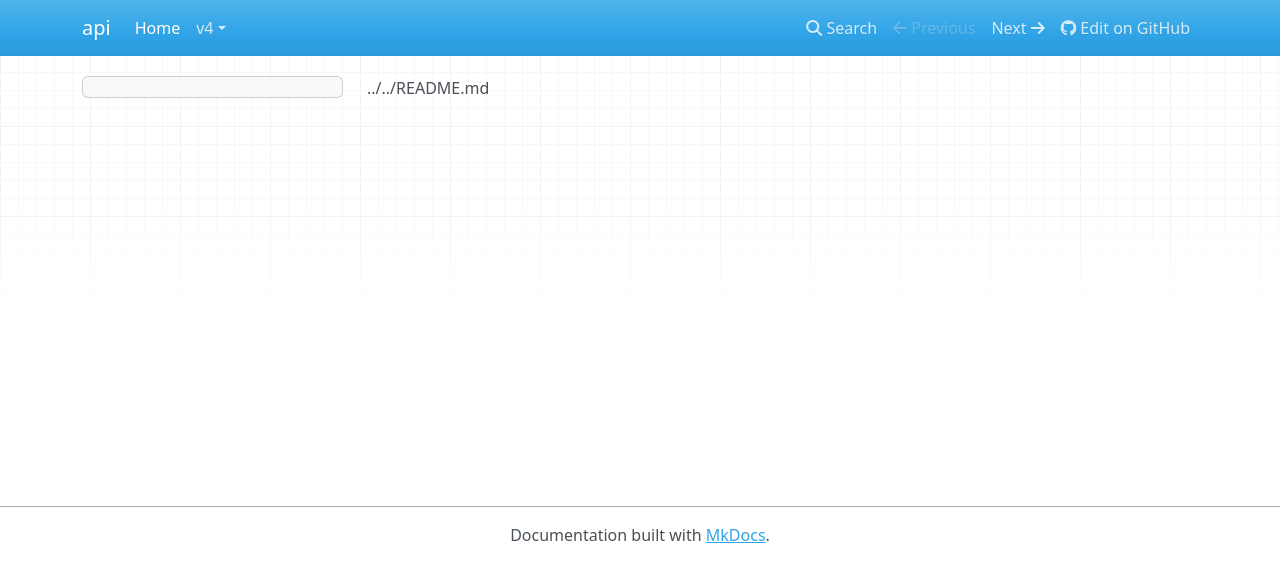
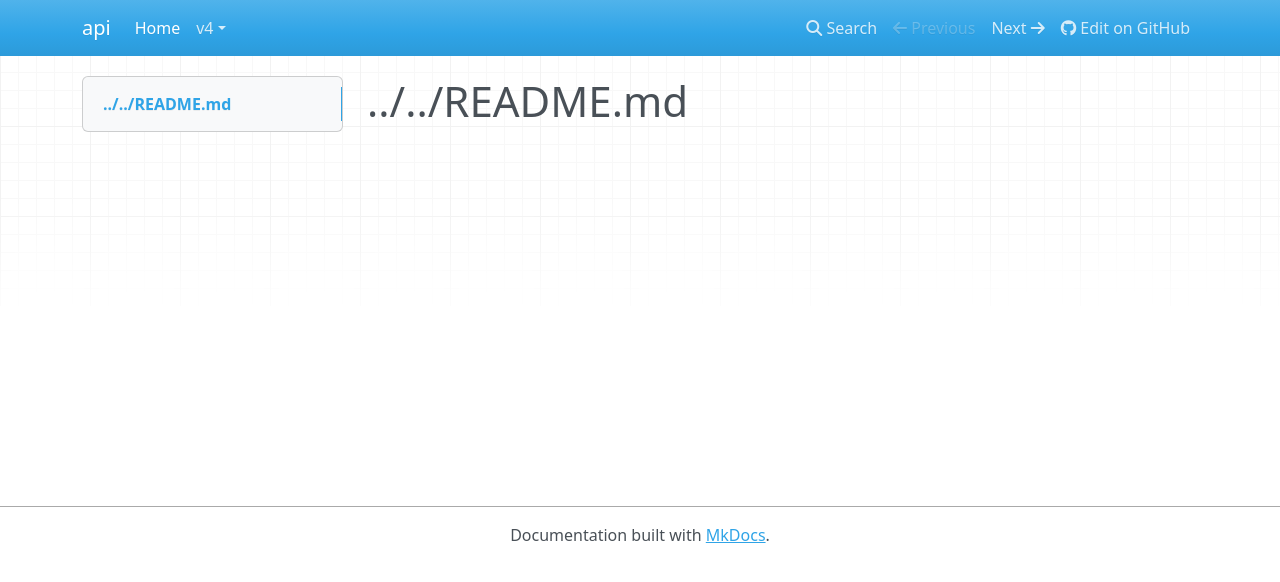
Before and after one commit to dotkernel/api, an MkDocs documentation site: the page built from docs/book/index.md, in a window 1280 px wide. Shown: the top 582 px of the page. Built offline with MkDocs 1.6.1, drawn with Linux system fonts in a browser that asks for light colours; nearby versions of some CDN libraries.

```diff
--- a/docs/book/index.md
+++ b/docs/book/index.md
@@ -1 +1 @@
-../../README.md
+# ../../README.md
```
